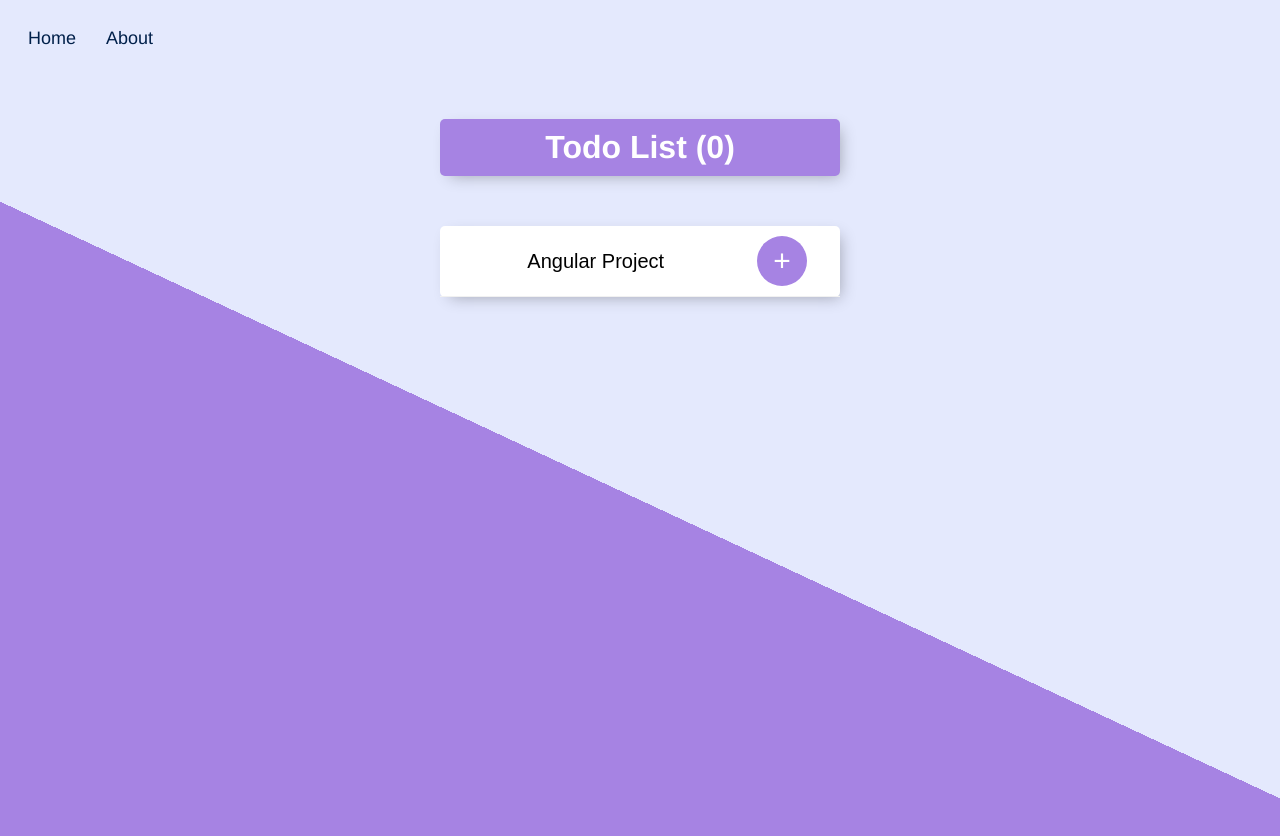
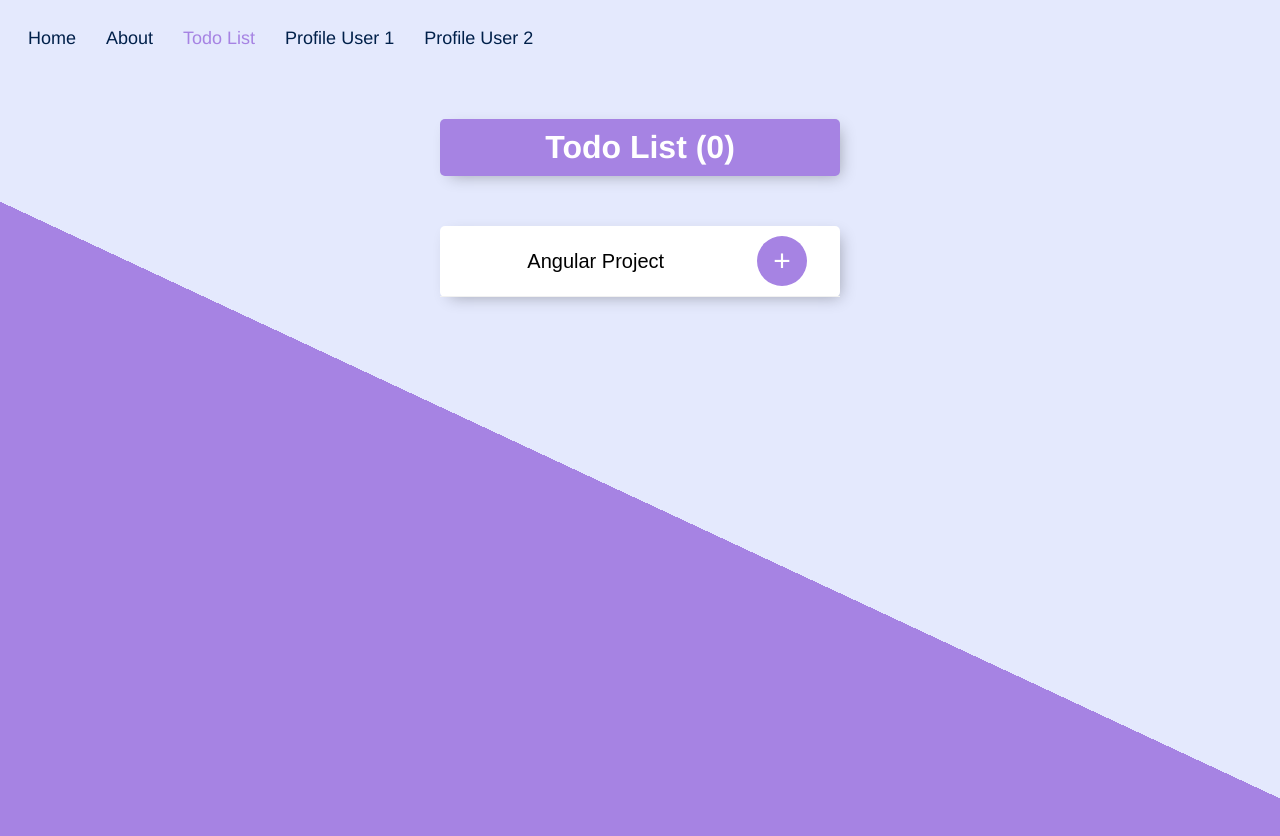
Before and after one commit to SinaNBA/Todolist-angular-app, an Angular app: page /list in a window 1280 px wide. Shown: the top 836 px of the page. Built offline with nearby package versions, Linux system fonts and the light colour scheme.

Commit message:
Adds Initial queryParams

```diff
--- a/src/app/about/about.component.html
+++ b/src/app/about/about.component.html
@@ -1,7 +1,3 @@
-<ul>
-  <li><a routerLink="">Home</a></li>
-  <li><a routerLink="/list">Todo List</a></li>
-</ul>
 <h2>This is the about page</h2>
 
 <p>
--- a/src/app/app-routing.module.ts
+++ b/src/app/app-routing.module.ts
@@ -4,11 +4,13 @@ import { HomeComponent } from './home/home.component';
 import { AboutComponent } from './about/about.component';
 import { ListComponent } from './list/list.component';
 import { PageNotFoundComponent } from './page-not-found/page-not-found.component';
+import { ProfileComponent } from './profile/profile.component';
 
 const routes: Routes = [
   { path: '', component: HomeComponent },
   { path: 'about', component: AboutComponent },
   { path: 'list', component: ListComponent },
+  { path: 'profile', component: ProfileComponent },
   { path: '**', component: PageNotFoundComponent },
 ];
 
--- a/src/app/app.component.html
+++ b/src/app/app.component.html
@@ -1 +1,23 @@
+<ul>
+  <li>
+    <a
+      routerLink=""
+      routerLinkActive="active"
+      [routerLinkActiveOptions]="{ exact: true }"
+      >Home</a
+    >
+  </li>
+  <li><a routerLink="about" routerLinkActive="active">About</a></li>
+  <li><a routerLink="list" routerLinkActive="active">Todo List</a></li>
+  <li>
+    <a routerLink="profile" [queryParams]="{ id: 1 }" routerLinkActive="active"
+      >Profile User 1</a
+    >
+  </li>
+  <li>
+    <a routerLink="profile" [queryParams]="{ id: 2 }" routerLinkActive="active"
+      >Profile User 2</a
+    >
+  </li>
+</ul>
 <router-outlet></router-outlet>
--- a/src/app/app.module.ts
+++ b/src/app/app.module.ts
@@ -8,6 +8,7 @@ import { ListComponent } from './list/list.component';
 import { HomeComponent } from './home/home.component';
 import { FormsModule } from '@angular/forms';
 import { PageNotFoundComponent } from './page-not-found/page-not-found.component';
+import { ProfileComponent } from './profile/profile.component';
 
 @NgModule({
   declarations: [
@@ -15,7 +16,8 @@ import { PageNotFoundComponent } from './page-not-found/page-not-found.component
     AboutComponent,
     ListComponent,
       HomeComponent,
-      PageNotFoundComponent
+      PageNotFoundComponent,
+      ProfileComponent
    ],
   imports: [
     BrowserModule,
--- a/src/app/home/home.component.html
+++ b/src/app/home/home.component.html
@@ -1,6 +1,2 @@
-<h1 style="color: cornflowerblue;">It's a weekday!</h1>
+<h1 style="color: cornflowerblue">It's a weekday!</h1>
 <p>Why are you not working!</p>
-<ul>
-  <li><a routerLink="about">About</a></li>
-  <li><a routerLink="list">Todo List</a></li>
-</ul>
--- a/src/app/list/list.component.html
+++ b/src/app/list/list.component.html
@@ -1,7 +1,3 @@
-<ul>
-  <li><a routerLink="">Home</a></li>
-  <li><a routerLink="/about">About</a></li>
-</ul>
 <div class="box" id="heading">
   <h1>Todo List ({{ itemCounter }})</h1>
 </div>
--- /dev/null
+++ b/src/app/profile/profile.component.html
@@ -0,0 +1,3 @@
+<p>
+  profile works!
+</p>
--- /dev/null
+++ b/src/app/profile/profile.component.ts
@@ -0,0 +1,17 @@
+import { Component, OnInit } from '@angular/core';
+import { ActivatedRoute } from '@angular/router';
+
+@Component({
+  selector: 'app-profile',
+  templateUrl: './profile.component.html',
+  styleUrls: ['./profile.component.scss'],
+})
+export class ProfileComponent implements OnInit {
+  constructor(private route: ActivatedRoute) {
+    this.route.queryParamMap.subscribe((params) =>
+      console.log(params.get('id'))
+    );
+  }
+
+  ngOnInit() {}
+}
--- a/src/styles.scss
+++ b/src/styles.scss
@@ -94,25 +94,28 @@ footer {
   text-align: center;
 }
 
-ul{
+ul {
   list-style-type: none;
   margin: 0 0 2em 0;
   padding: 20px;
 }
 
-ul li{
+ul li {
   display: inline;
   margin-right: 30px;
 }
 
-a{
+a {
   color: #00204a;
   text-decoration: none;
   font-size: large;
-
 }
 
-a:hover{
+a:hover {
   color: #db7a7a;
   font-size: medium;
 }
+
+.active {
+  color: #a683e3;
+}
```
Also changed, not shown: src/app/profile/profile.component.scss (added), 1 other file (tests, documents, lock files or other folders).
